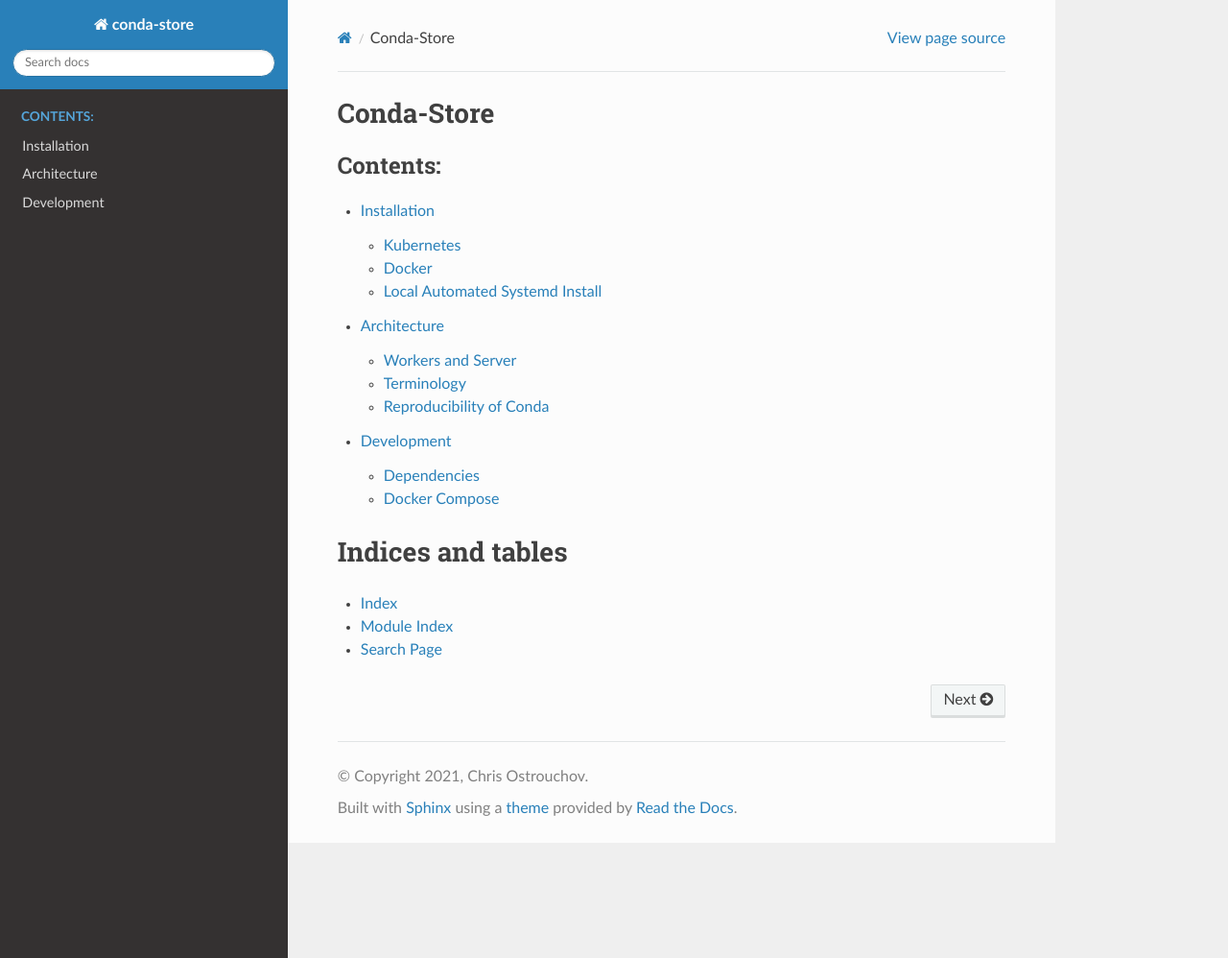
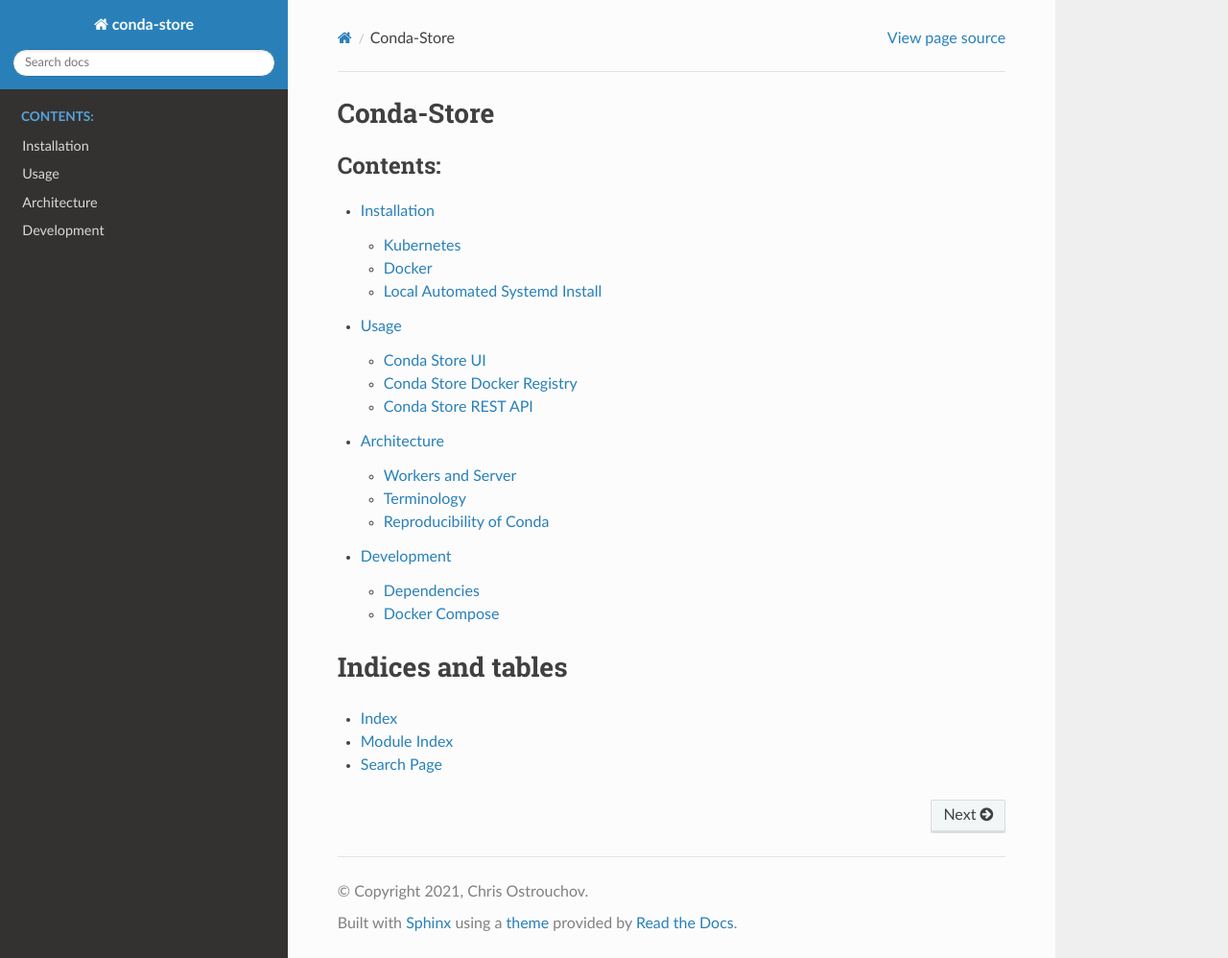
Before and after one commit to conda-incubator/conda-store, a Sphinx documentation site: the page built from docs/index.rst, in a window 1280 px wide and 998 px high. Shown: the whole window at 96% size. Built offline with Sphinx 7.4.7 and the Read the Docs theme 2.0.0, drawn with Linux system fonts in a browser that asks for light colours.

Commit message:
Starting usage docs

```diff
--- a/docs/index.rst
+++ b/docs/index.rst
@@ -6,6 +6,7 @@
    :caption: Contents:
 
    installation
+   usage
    architecture
    development
 
--- /dev/null
+++ b/docs/usage.md
@@ -0,0 +1,9 @@
+# Usage
+
+## Conda Store UI
+
+![Conda Store Homepage](_static/images/conda-store-ui-home-page.png)
+
+## Conda Store Docker Registry
+
+## Conda Store REST API
```
Also changed, not shown: docs/_static/images/conda-store-ui-home-page.png (added).
